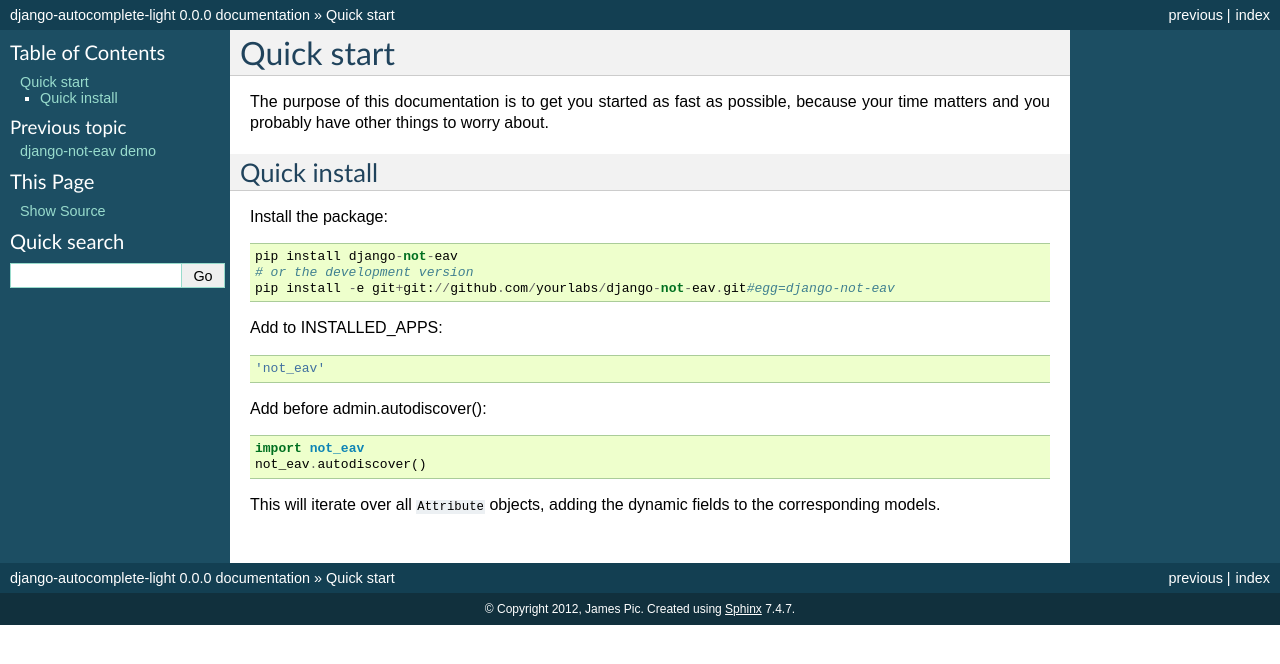
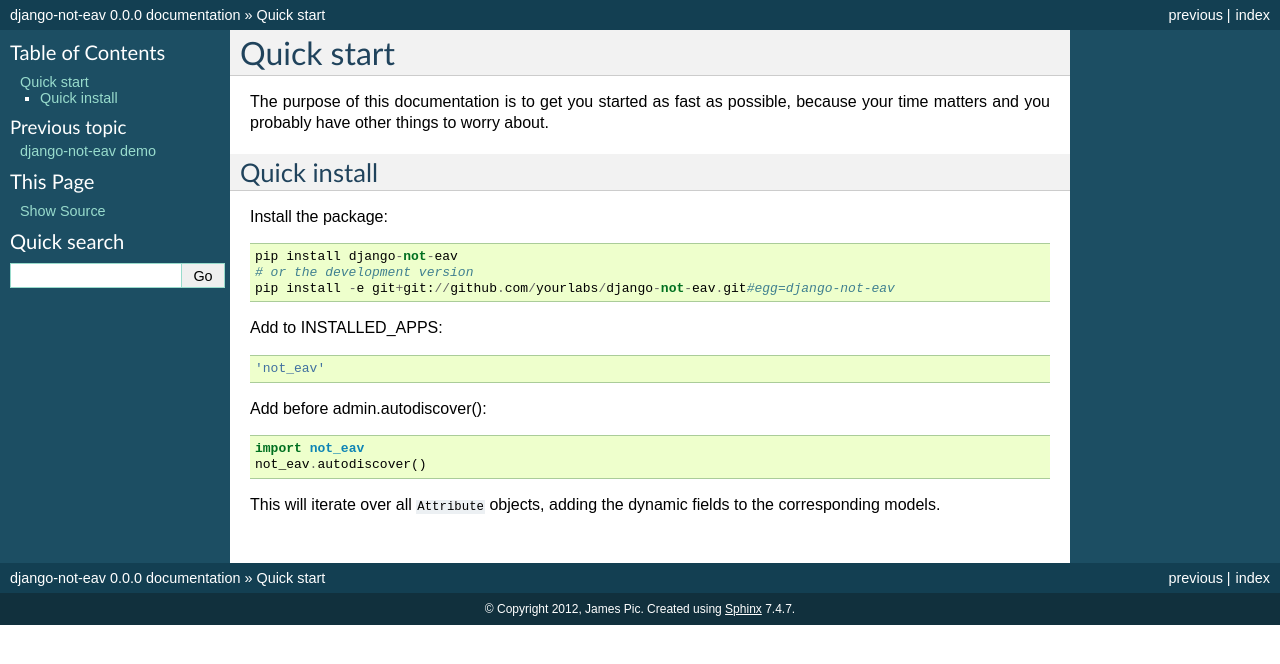
Before and after one commit to jpic/django-not-eav, a Sphinx documentation site: the page built from docs/source/quick.rst, in a window 1280 px wide. Shown: the top 664 px of the page. Built offline with Sphinx 7.4.7, drawn with Linux system fonts in a browser that asks for light colours.

Commit message:
Cleaning, removed dead references ...

```diff
--- a/docs/source/conf.py
+++ b/docs/source/conf.py
@@ -1,6 +1,6 @@
 # -*- coding: utf-8 -*-
 #
-# django-autocomplete-light documentation build configuration file, created by
+# django-not-eav documentation build configuration file, created by
 # sphinx-quickstart2 on Tue May  8 17:10:44 2012.
 #
 # This file is execfile()d with the current directory set to its containing dir.
@@ -58,7 +58,7 @@
 master_doc = 'index'
 
 # General information about the project.
-project = u'django-autocomplete-light'
+project = u'django-not-eav'
 copyright = u'2012, James Pic'
 
 # The version info for the project you're documenting, acts as replacement for
@@ -182,7 +182,7 @@
 #html_file_suffix = None
 
 # Output file base name for HTML help builder.
-htmlhelp_basename = 'django-autocomplete-lightdoc'
+htmlhelp_basename = 'django-not-eavdoc'
 
 
 # -- Options for LaTeX output --------------------------------------------------
@@ -201,7 +201,7 @@
 # Grouping the document tree into LaTeX files. List of tuples
 # (source start file, target name, title, author, documentclass [howto/manual]).
 latex_documents = [
-  ('index', 'django-autocomplete-light.tex', u'django-autocomplete-light Documentation',
+  ('index', 'django-not-eav.tex', u'django-not-eav Documentation',
    u'James Pic', 'manual'),
 ]
 
@@ -231,7 +231,7 @@
 # One entry per manual page. List of tuples
 # (source start file, name, description, authors, manual section).
 man_pages = [
-    ('index', 'django-autocomplete-light', u'django-autocomplete-light Documentation',
+    ('index', 'django-not-eav', u'django-not-eav Documentation',
      [u'James Pic'], 1)
 ]
 
@@ -245,8 +245,8 @@
 # (source start file, target name, title, author,
 #  dir menu entry, description, category)
 texinfo_documents = [
-  ('index', 'django-autocomplete-light', u'django-autocomplete-light Documentation',
-   u'James Pic', 'django-autocomplete-light', 'One line description of project.',
+  ('index', 'django-not-eav', u'django-not-eav Documentation',
+   u'James Pic', 'django-not-eav', 'One line description of project.',
    'Miscellaneous'),
 ]
 
--- a/docs/source/index.rst
+++ b/docs/source/index.rst
@@ -7,7 +7,7 @@
 --------------------
 
 If you need help, open an issue on the `github issues page
-<https://github.com/yourlabs/django-autocomplete-light/issues>`_.
+<https://github.com/yourlabs/django-not-eav/issues>`_.
 
 But make sure you've read `how to report bugs effectively
 <http://www.chiark.greenend.org.uk/~sgtatham/bugs.html>`_
```
Also changed, not shown: 4 other files.
